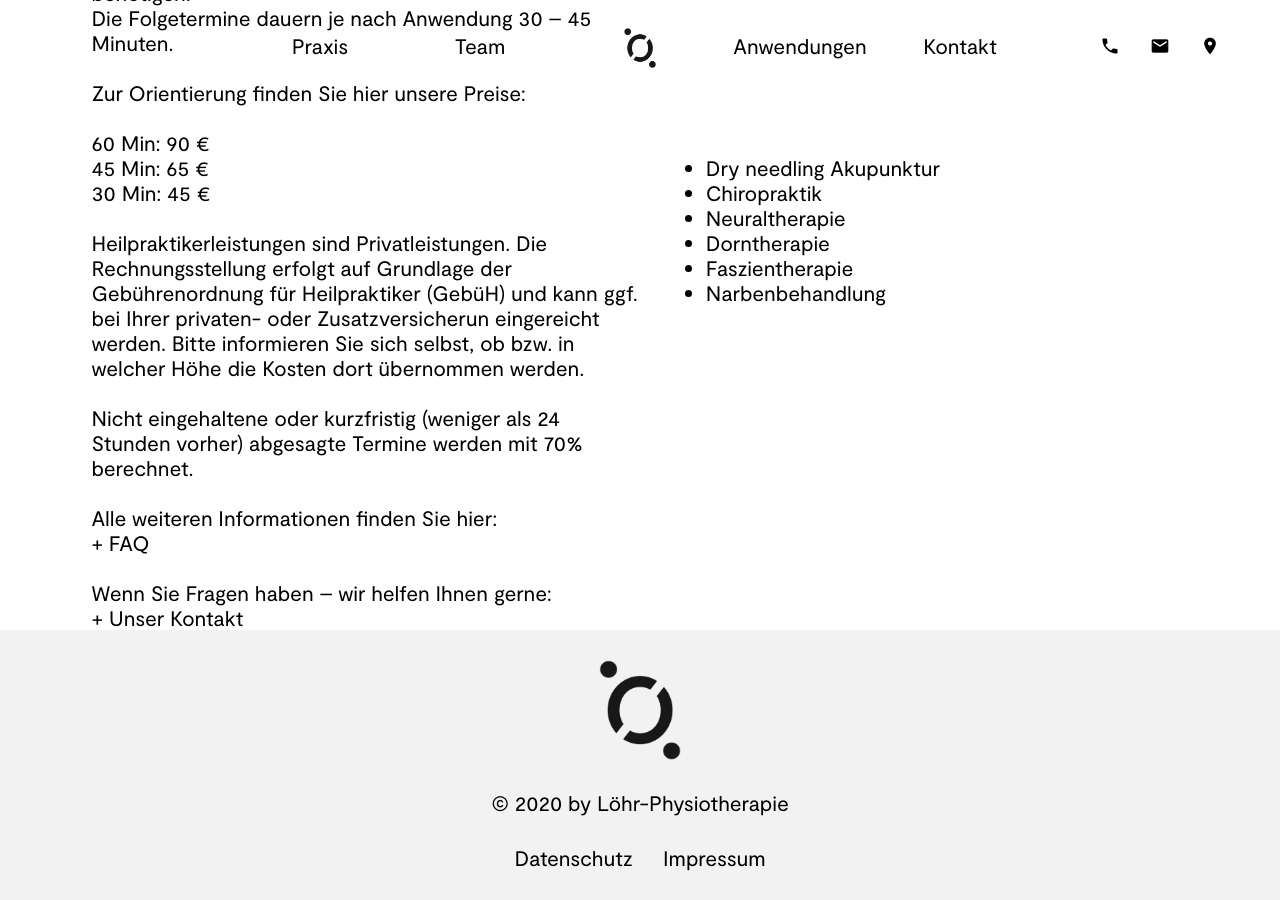
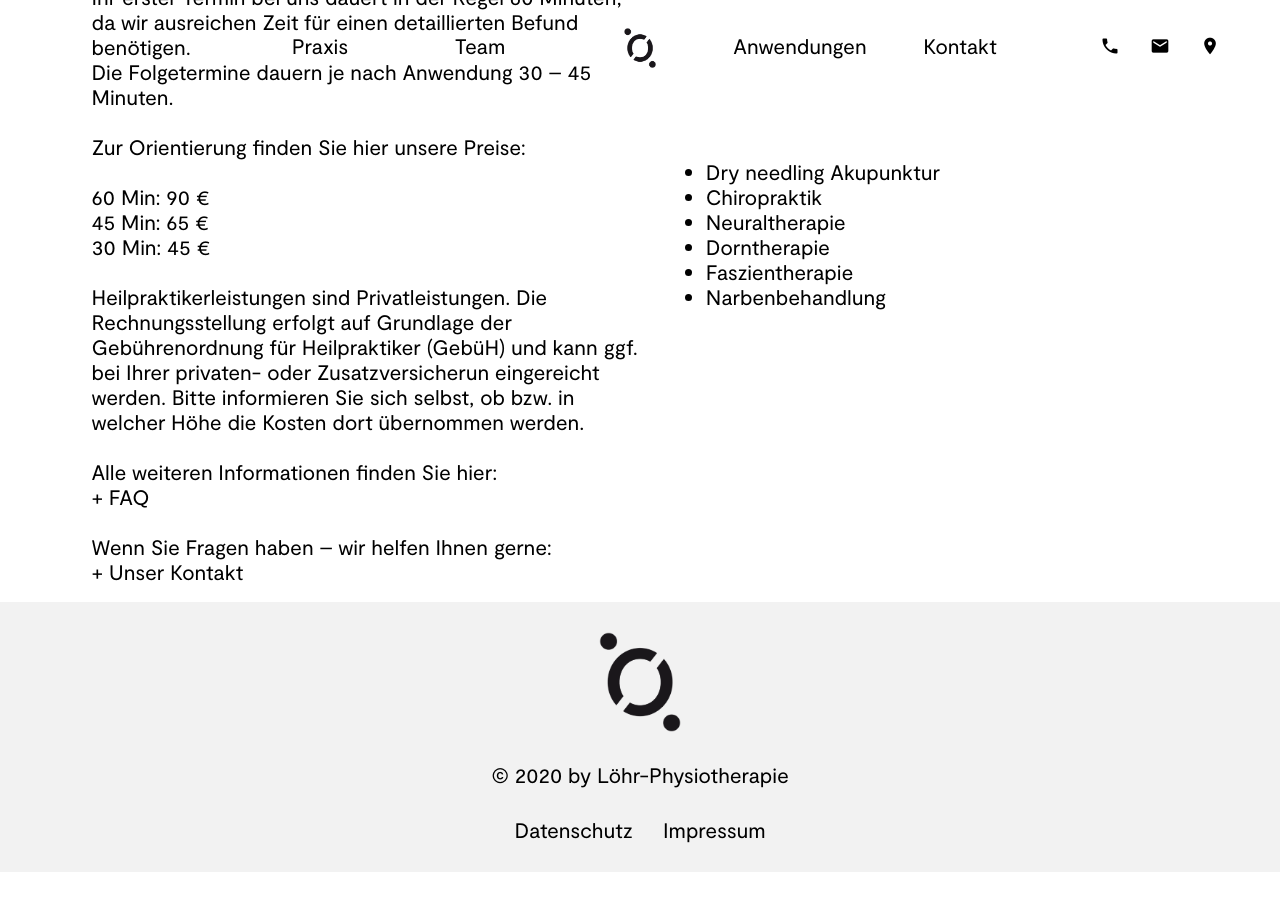
Before and after one commit to loehr-physiotherapie/loehr-physiotherapie.github.io, a Jekyll site: the page built from heilpraktiker.html, in a window 1280 px wide and 900 px high, scrolled down 308 px. Built offline with Jekyll 4.4.1, drawn with Linux system fonts in a browser that asks for light colours; after the commit the page ends 1180 px from its top, so only the background shows below that.

Commit message:
Updated 'heilpraktiker.html' via CloudCannon

```diff
--- a/heilpraktiker.html
+++ b/heilpraktiker.html
@@ -18,9 +18,7 @@
                     <p>45 Min: 65 &euro;</p>
                     <p>30 Min: 45 &euro;</p>
                     <p>&nbsp;</p>
-                    <p>Heilpraktikerleistungen sind Privatleistungen. Die Rechnungsstellung erfolgt auf Grundlage der Geb&uuml;hrenordnung f&uuml;r Heilpraktiker (Geb&uuml;H) und kann ggf. bei Ihrer privaten- oder Zusatzversicherun eingereicht werden. Bitte informieren Sie sich selbst, ob bzw. in welcher H&ouml;he die Kosten dort &uuml;bernommen werden.&nbsp;</p>
-                    <p>&nbsp;</p>
-                    <p>Nicht eingehaltene oder kurzfristig (weniger als 24 Stunden vorher) abgesagte Termine werden mit 70% berechnet.</p>
+                    <p>Heilpraktikerleistungen sind Privatleistungen. Die Rechnungsstellung erfolgt auf Grundlage der Geb&uuml;hrenordnung f&uuml;r Heilpraktiker (Geb&uuml;H) und kann ggf. bei Ihrer privaten- oder Zusatzversicherun eingereicht werden. Bitte informieren Sie sich selbst, ob bzw. in welcher H&ouml;he die Kosten dort &uuml;bernommen werden.</p>
                     <p>&nbsp;</p>
                     <p>Alle weiteren Informationen finden Sie hier:</p>
                     <p>+ FAQ</p>
```
